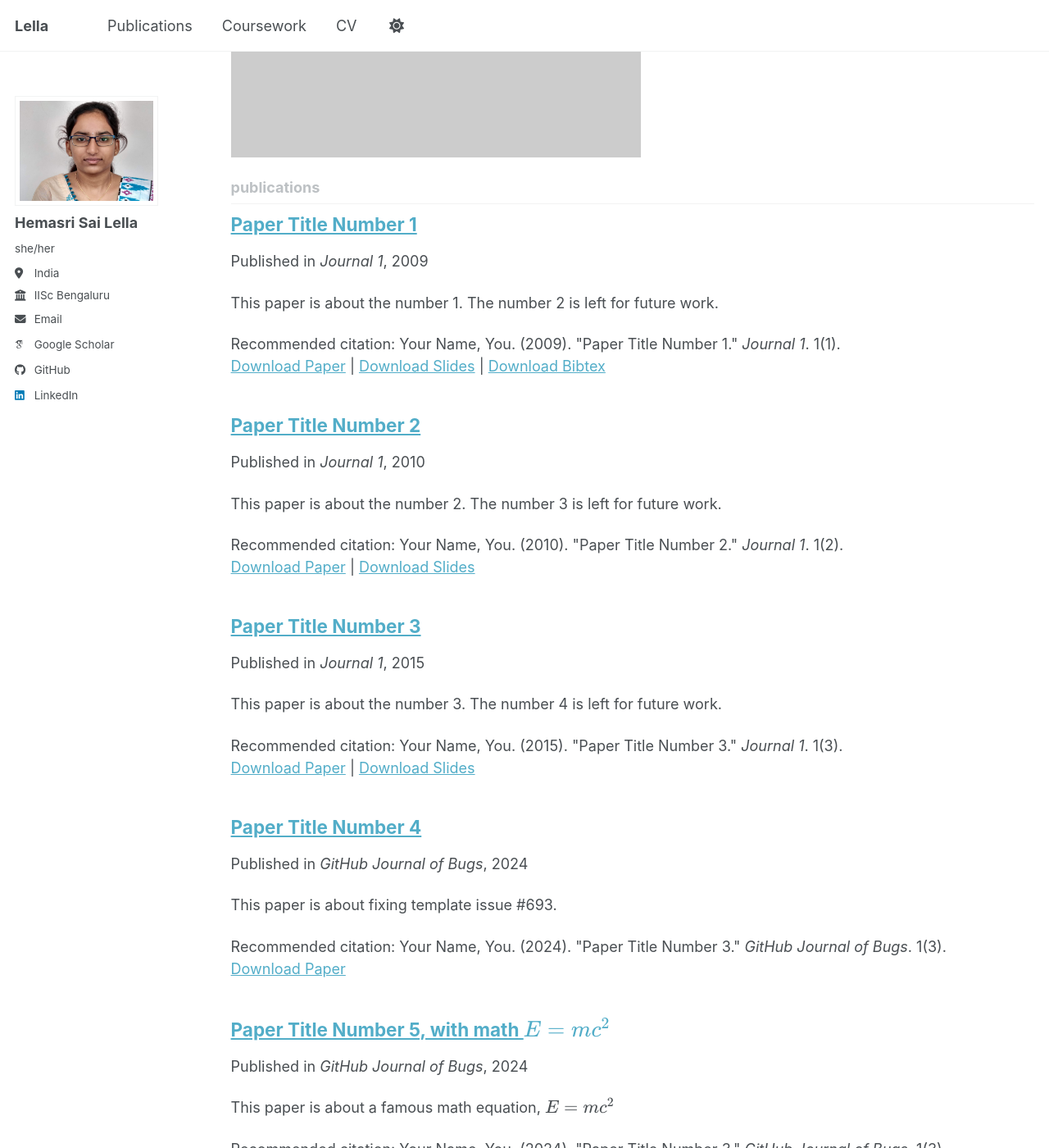
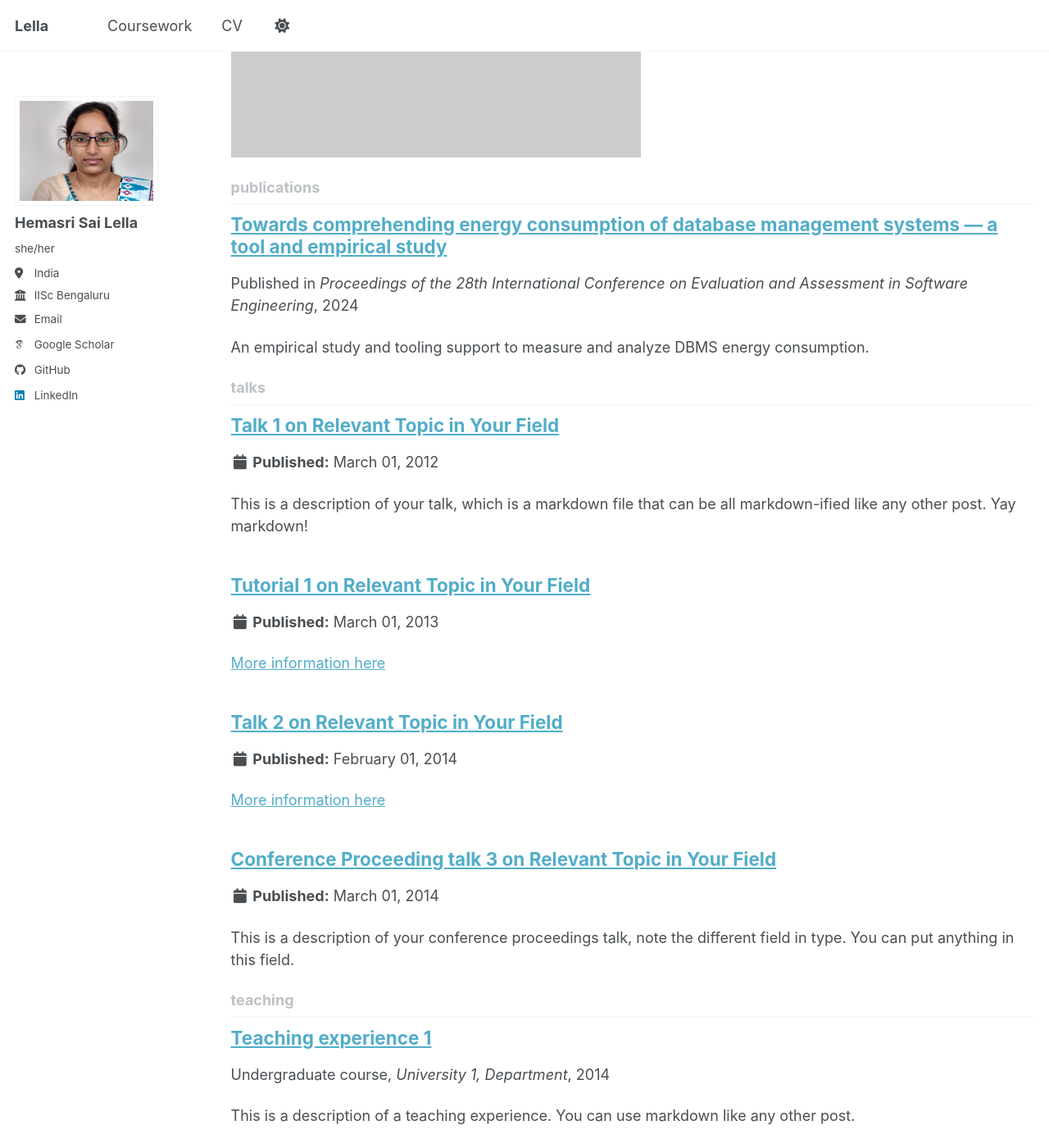
Before and after one commit to hemasrisailella/hemasrisailella.github.io, a Jekyll site: the page built from _pages/collection-archive.html, in a window 1280 px wide and 1400 px high, scrolled down 893 px. Shown: the whole window at 82% size. Built offline with Jekyll 4.4.1, drawn with Linux system fonts in a browser that asks for light colours; some web fonts are replaced; a script bundle is joined from its source files by our own code; library files that are not in the unit come from our copies; some of the changed text lies outside the part shown.

Commit message:
added publication

```diff
--- a/_config.yml
+++ b/_config.yml
@@ -271,7 +271,7 @@ defaults:
     values:
       layout: single
       author_profile: true
-      share: true
+      share: false
       comments: true
   # _portfolio
   - scope:
--- a/_data/navigation.yml
+++ b/_data/navigation.yml
@@ -8,8 +8,8 @@
 #      Markdown formatted page while the second is generated using JSON.
 
 main:
-  - title: "Publications"
-    url: /publications/
+  # - title: "Publications"
+  #   url: /publications/
 
   - title: "Coursework"
     url: /coursework/
--- a/_includes/archive-single.html
+++ b/_includes/archive-single.html
@@ -52,32 +52,12 @@
     <p class="archive__item-excerpt" itemprop="description"><p>{{ post.excerpt | markdownify | remove: '<p>' | remove: '</p>' }}<strong><a href="{{ base_path }}{{ post.url }}" rel="permalink"> Read more</a></strong></p></p>
     {% endif %}
 
-    {% if post.citation and post.paperurl and post.slidesurl and post.bibtexurl %}
-      <p>Recommended citation: {{ post.citation }}<br /><a href="{{ post.paperurl }}">Download Paper</a> | <a href="{{ post.slidesurl }}">Download Slides</a> | <a href="{{ post.bibtexurl }}">Download Bibtex</a></p>
-    {% elsif post.citation and post.paperurl and post.slidesurl %}
-      <p>Recommended citation: {{ post.citation }}<br /><a href="{{ post.paperurl }}">Download Paper</a> | <a href="{{ post.slidesurl }}">Download Slides</a></p>
-    {% elsif post.citation and post.paperurl and post.bibtexurl %}
-      <p>Recommended citation: {{ post.citation }}<br /><a href="{{ post.paperurl }}">Download Paper</a> | <a href="{{ post.bibtexurl }}">Download Bibtex</a></p>
-    {% elsif post.citation and post.paperurl %}
-      <p>Recommended citation: {{ post.citation }}<br /><a href="{{ post.paperurl }}">Download Paper</a></p>
-    {% elsif post.citation and post.slidesurl and post.bibtexurl %}
-      <p>Recommended citation: {{ post.citation }}<br /><a href="{{ post.slidesurl }}">Download Slides</a> | <a href="{{ post.bibtexurl}}">Download Bibtex</a></p>
-    {% elsif post.citation and post.slidesurl %}
-      <p>Recommended citation: {{ post.citation }}<br /><a href="{{ post.slidesurl }}">Download Slides</a></p>
-    {% elsif post.citation and post.bibtexurl %}
-      <p>Recommended citation: {{ post.citation }}<br /><a href="{{ post.bibtexurl }}">Download Bibtex</a></p>
-    {% elsif post.citation %}
-      <p>Recommended citation: {{ post.citation }}</p>
-    {% elsif post.paperurl and post.bibtexurl %}
-      <p><a href=" {{ post.paperurl }} ">Download Paper</a> | <a href="{{ post.bibtexurl }}">Download Bibtex</a></p>
-    {% elsif post.paperurl %}
-      <p><a href=" {{ post.paperurl }} ">Download Paper</a></p>
-    {% elsif post.slidesurl and post.bibtexurl %}
-      <p><a href="{{ post.slidesurl }}">Download Slides</a> | <a href="{{ post.bibtexurl }}">Download Bibtex</a></p>
-    {% elsif post.slidesurl %}
-      <p><a href="{{ post.slidesurl }}">Download Slides</a></p>
-    {% elsif post.bibtexurl %}
-      <p><a href="{{ post.bibtexurl }}">Download Bibtex</a></p>
+    {% if post.paperurl or post.slidesurl or post.bibtexurl %}
+      <p>
+        {% if post.paperurl %}<a href="{{ post.paperurl }}">Download Paper</a>{% endif %}
+        {% if post.slidesurl %}{% if post.paperurl %} | {% endif %}<a href="{{ post.slidesurl }}">Download Slides</a>{% endif %}
+        {% if post.bibtexurl %}{% if post.paperurl or post.slidesurl %} | {% endif %}<a href="{{ post.bibtexurl }}">Download Bibtex</a>{% endif %}
+      </p>
     {% endif %}
 
   </article>
--- a/_includes/social-share.html
+++ b/_includes/social-share.html
@@ -1,5 +1,6 @@
 {% include base_path %}
 
+{% unless page.collection == 'publications' %}
 <section class="page__share">
   {% if site.data.ui-text[site.locale].share_on_label %}
     <h4 class="page__share-title">{{ site.data.ui-text[site.locale].share_on_label | default: "Share on" }}</h4>
@@ -15,3 +16,4 @@
 
   <a href="https://x.com/intent/post?text={{ base_path }}{{ page.url }}" class="btn btn--x" title="{{ site.data.ui-text[site.locale].share_on_label | default: 'Share on' }} X"><i class="fab fa-x-twitter" aria-hidden="true"></i><span> X (formerly Twitter)</span></a>
 </section>
+{% endunless %}
--- a/_publications/2009-10-01-paper-title-number-1.md
+++ /dev/null
@@ -1,14 +0,0 @@
----
-title: "Paper Title Number 1"
-collection: publications
-category: manuscripts
-permalink: /publication/2009-10-01-paper-title-number-1
-excerpt: 'This paper is about the number 1. The number 2 is left for future work.'
-date: 2009-10-01
-venue: 'Journal 1'
-slidesurl: 'https://academicpages.github.io/files/slides1.pdf'
-paperurl: 'https://academicpages.github.io/files/paper1.pdf'
-bibtexurl: 'https://academicpages.github.io/files/bibtex1.bib'
-citation: 'Your Name, You. (2009). &quot;Paper Title Number 1.&quot; <i>Journal 1</i>. 1(1).'
----
-The contents above will be part of a list of publications, if the user clicks the link for the publication than the contents of section will be rendered as a full page, allowing you to provide more information about the paper for the reader. When publications are displayed as a single page, the contents of the above "citation" field will automatically be included below this section in a smaller font.
--- a/_publications/2010-10-01-paper-title-number-2.md
+++ /dev/null
@@ -1,14 +0,0 @@
----
-title: "Paper Title Number 2"
-collection: publications
-category: manuscripts
-permalink: /publication/2010-10-01-paper-title-number-2
-excerpt: 'This paper is about the number 2. The number 3 is left for future work.'
-date: 2010-10-01
-venue: 'Journal 1'
-slidesurl: 'https://academicpages.github.io/files/slides2.pdf'
-paperurl: 'https://academicpages.github.io/files/paper2.pdf'
-citation: 'Your Name, You. (2010). &quot;Paper Title Number 2.&quot; <i>Journal 1</i>. 1(2).'
----
-
-The contents above will be part of a list of publications, if the user clicks the link for the publication than the contents of section will be rendered as a full page, allowing you to provide more information about the paper for the reader. When publications are displayed as a single page, the contents of the above "citation" field will automatically be included below this section in a smaller font.
--- a/_publications/2015-10-01-paper-title-number-3.md
+++ /dev/null
@@ -1,14 +0,0 @@
----
-title: "Paper Title Number 3"
-collection: publications
-category: manuscripts
-permalink: /publication/2015-10-01-paper-title-number-3
-excerpt: 'This paper is about the number 3. The number 4 is left for future work.'
-date: 2015-10-01
-venue: 'Journal 1'
-slidesurl: 'https://academicpages.github.io/files/slides3.pdf'
-paperurl: 'https://academicpages.github.io/files/paper3.pdf'
-citation: 'Your Name, You. (2015). &quot;Paper Title Number 3.&quot; <i>Journal 1</i>. 1(3).'
----
-
-The contents above will be part of a list of publications, if the user clicks the link for the publication than the contents of section will be rendered as a full page, allowing you to provide more information about the paper for the reader. When publications are displayed as a single page, the contents of the above "citation" field will automatically be included below this section in a smaller font.
--- /dev/null
+++ b/_publications/2024-05-20-towards-comprehending-energy-consumption-dbms.md
@@ -0,0 +1,12 @@
+---
+title: "Towards comprehending energy consumption of database management systems — a tool and empirical study"
+collection: publications
+category: conferences
+permalink: /publication/2024-05-20-towards-comprehending-energy-consumption-dbms
+excerpt: 'An empirical study and tooling support to measure and analyze DBMS energy consumption.'
+date: 2024-05-20
+venue: 'Proceedings of the 28th International Conference on Evaluation and Assessment in Software Engineering'
+citation: 'Lella, Hemasri Sai, et al. (2024). "Towards comprehending energy consumption of database management systems—a tool and empirical study." <i>Proceedings of the 28th International Conference on Evaluation and Assessment in Software Engineering</i>.'
+---
+
+**Abstract**: In the dynamic landscape of contemporary data-driven technologies, software systems depend heavily on large datasets and continuous data center operations that employ diverse database management systems. The management of vast quantities of data introduces challenges related to energy efficiency, making the selection of energy-efficient ("green") database systems increasingly important. To address a gap in the software engineering literature on DBMS energy usage, we present DBJoules, a tool to measure database energy consumption, and report an empirical study comparing the energy profiles of popular systems (MySQL, PostgreSQL, MongoDB, and Couchbase) under realistic workloads. Our results characterize how query types and system configurations influence energy use and highlight opportunities for optimizing DBMS energy efficiency.
--- a/_publications/2025-06-08-paper-title-number-5.md
+++ /dev/null
@@ -1,13 +0,0 @@
----
-title: "Paper Title Number 5, with math $$E=mc^2$$"
-collection: publications
-category: conferences
-permalink: /publication/2024-02-17-paper-title-number-4
-excerpt: 'This paper is about a famous math equation, $$E=mc^2$$'
-date: 2024-02-17
-venue: 'GitHub Journal of Bugs'
-paperurl: 'https://academicpages.github.io/files/paper3.pdf'
-citation: 'Your Name, You. (2024). &quot;Paper Title Number 3.&quot; <i>GitHub Journal of Bugs</i>. 1(3).'
----
-
-Using [MathJax](https://www.mathjax.org/) in the description is supported - $$E=mc^2$$ - however, the use must be mindful that the default delimiters are `$$...$$` and `\\[...\\]` which differs from the `$...$` that is typically expected.
```
Also changed, not shown: _layouts/single.html (+6 -24 lines), _pages/cv.md (+4 -4 lines), _publications/2024-02-17-paper-title-number-4.md (deleted, +0 -13 lines).
